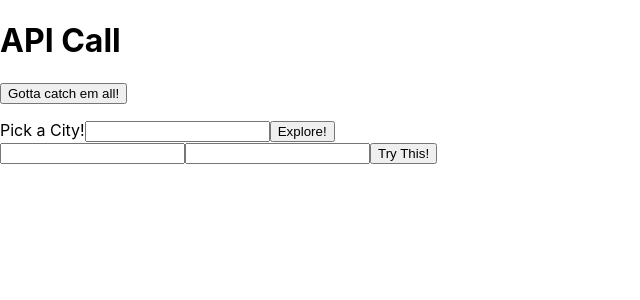
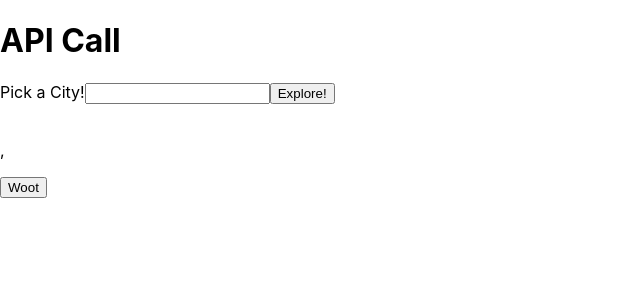
Before and after one commit to My-Learning-Journey-through-code-fellow/city-explorer, a React (Create React App) app: page / in a window 1280 px wide. Shown: the top 300 px of the page, without its empty margins (0-640 px from the left). Built offline with nearby package versions, Linux system fonts and the light colour scheme.

Commit message:
Stalled at rendering cards no TA assistance

```diff
--- a/src/App.js
+++ b/src/App.js
@@ -1,118 +1,22 @@
-import React from 'react';
-import axios from 'axios';
+
+import React from "react";
+import Main from './Main.js';
+import './App.css';
 
 
 class App extends React.Component {
-  constructor(props) {
-    super(props);
-    this.state = {
-      pokemonData: [],
-      city: '',
-      cityData: [],
-      error: false,
-      errorMessage: ''
-    }
-  }
-
-  // *** GET POKEMON DATA ****
-  handleGetPokemon = async (e) => {
-    e.preventDefault();
-    let pokemonData = await axios.get('https://pokeapi.co/api/v2/pokemon');
-    let pokemonAbilites = await axios.get('https://pokeapi.co/api/v2/ability/1/')
-
-    console.log(pokemonAbilites.data);
-    // console.log(pokemonData.data);
-    this.setState({
-      pokemonData: pokemonData.data.results
-    });
-  }
-
-
-  // *** CITY DATA DEMO HANDLERS ***
-
-  handleInput = (e) => {
-    e.preventDefault();
-    this.setState({
-      city: e.target.value
-    })
-  }
-
-  // async/await - handles our asynchronous code
-  // try/catch - handles our promise - resolve a successful promise, or handles our errors with a rejected promise
-
-  getCityData = async (e) => {
-    e.preventDefault();
-    console.log(this.state.city);
-
-    try {
-      // TODO: get data back from LocationIQ
-      // Use axios to make my API call
-
-      // define my URL to send to axios:
-      let url = `https://us1.locationiq.com/v1/search?key=${process.env.REACT_APP_LOCATION_API_KEY}&q=${this.state.city}&format=json`
-
-      let cityData = await axios.get(url);
-
-      console.log(cityData.data[0]);
-      this.setState({
-        cityData: cityData.data[0],
-        error: false
-      });
-
-    // FOR YOUR LAB YOU WILL NEED TO GET A MAP IMAGE SRC. Example:
-    // `https://maps.locationiq.com/v3/staticmap?key=${process.env.REACT_APP_LOCATIONIQ_API_KEY}&center=47.6038321,-122.3300624&zoom=10`
-
-    } catch(error){
-      console.log(error);
-      this.setState({
-        error: true,
-        errorMessage: error.message
-      })
-    }
-  }
 
   render() {
-    let pokemonItems = this.state.pokemonData.map((pokemon, index) => {
-      return <li key={index}>{pokemon.name}</li>
-    })
-
     return (
       <>
-        <h1>API Call</h1>
 
-        <form>
-          <button onClick={this.handleGetPokemon}>Gotta catch em all!</button>
-        </form>
-        <ul>
-          {pokemonItems}
-        </ul>
+        <Main />
 
-
-        <form onSubmit={this.getCityData}>
-          <label > Pick a City!
-            <input type="text" onInput={this.handleInput}/>
-            <button type='submit'>Explore!</button>
-          </label>
-        </form>
-        <form onSubmit={this.getPlaceData}>
-          <label>
-            <input type="int" onInput={this.handleLat}/>
-            <input type="int" onInput={this.handleLong}/>
-            <button type='submit'>Try This!</button>
-          </label>
-        </form>
-
-        {/* Ternary W ? T : F */}
-        {
-          this.state.error
-          ?
-          <p>{this.state.errorMessage}</p>
-          :
-          <p>{this.state.cityData.display_name}</p>
-        }
       </>
-    );
+    )
   }
 }
 
+
+
 export default App;
--- /dev/null
+++ b/src/CityCard.js
@@ -0,0 +1,27 @@
+import React from 'react'
+import Button from 'react-bootstrap/Button';
+import Card from 'react-bootstrap/Card';
+
+class CityCard extends React.Component {
+
+
+  render() {
+    return (
+      <Card
+        show={this.props.showCard}
+        style={{ width: '18rem' }}>
+        <Card.Img />
+        <Card.Body>
+          <Card.Title>{this.props.display_name}</Card.Title>
+          <Card.Text>
+            {this.props.lat}, {this.props.lon}
+          </Card.Text>
+          <Button variant="primary">Woot</Button>
+        </Card.Body>
+      </Card>
+    );
+  }
+
+};
+
+export default CityCard;
--- /dev/null
+++ b/src/Main.js
@@ -0,0 +1,114 @@
+import React from 'react';
+import axios from 'axios';
+import CityCard from './CityCard.js';
+
+
+class Main extends React.Component {
+  constructor(props) {
+    super(props);
+    this.state = {
+      city: '',
+      cityData: [],
+      error: false,
+      errorMessage: ''
+    }
+  }
+
+
+  // *** CITY DATA DEMO HANDLERS ***
+
+  handleInput = (e) => {
+    e.preventDefault();
+    this.setState({
+      city: e.target.value
+    })
+  }
+
+  // async/await - handles our asynchronous code
+  // try/catch - handles our promise - resolve a successful promise, or handles our errors with a rejected promise
+
+  getCityData = async (e) => {
+    e.preventDefault();
+    console.log(this.state.city);
+
+    try {
+      // TODO: get data back from LocationIQ
+      // Use axios to make my API call
+
+      // define my URL to send to axios:
+      let url = `https://us1.locationiq.com/v1/search?key=${process.env.REACT_APP_LOCATION_API_KEY}&q=${this.state.city}&format=json`
+
+      let cityData = await axios.get(url);
+
+      console.log(cityData.data[0]);
+      this.setState({
+        cityData: cityData.data[0],
+        error: false
+      });
+
+      // FOR YOUR LAB YOU WILL NEED TO GET A MAP IMAGE SRC. Example:
+      // `https://maps.locationiq.com/v3/staticmap?key=${process.env.REACT_APP_LOCATIONIQ_API_KEY}&center=47.6038321,-122.3300624&zoom=10`
+
+    } catch (error) {
+      console.log(error);
+      this.setState({
+        error: true,
+        errorMessage: error.message
+      })
+    }
+  }
+
+  handleOpenCard = (cards) => {
+    this.setState({
+      showCArd: true,
+      selectedCard: cards,
+    })
+  };
+
+  render() {
+
+    let cards = this.state.cityData.map((placeCard, index) => {
+      return <CityCard
+        _id={placeCard._id}
+        image_url={placeCard.image_url}
+        title={placeCard.title}
+        description={placeCard.description}
+        key={index}
+        handleOpenCard={() => this.handleOpenCard(placeCard)}
+      />
+    });
+
+    return (
+      <>
+
+        <h1>API Call</h1>
+
+
+        <form onSubmit={this.getCityData}>
+          <label > Pick a City!
+            <input type="text" onInput={this.handleInput} />
+            <button type='submit'>Explore!</button>
+          </label>
+        </form>
+        <CityCard>
+        {this.state.cityData.display_name}
+        </CityCard>
+
+
+        {/* Ternary W ? T : F */}
+        {
+          this.state.error
+            ?
+            <p>{this.state.errorMessage}</p>
+            :
+            <p>{cards}</p>
+
+
+        }
+      </>
+    );
+  }
+}
+
+
+export default Main;
```
Also changed, not shown: 1 other file (tests, documents, lock files or other folders).
